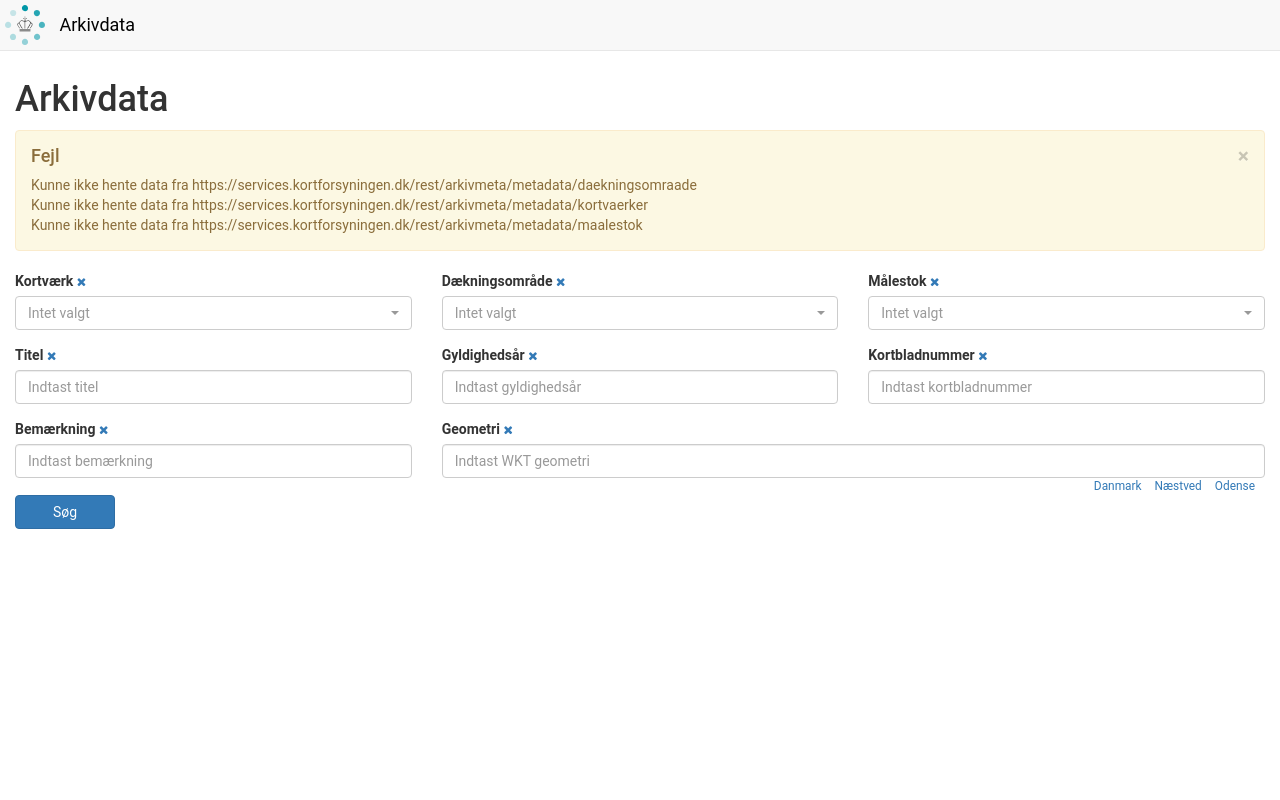
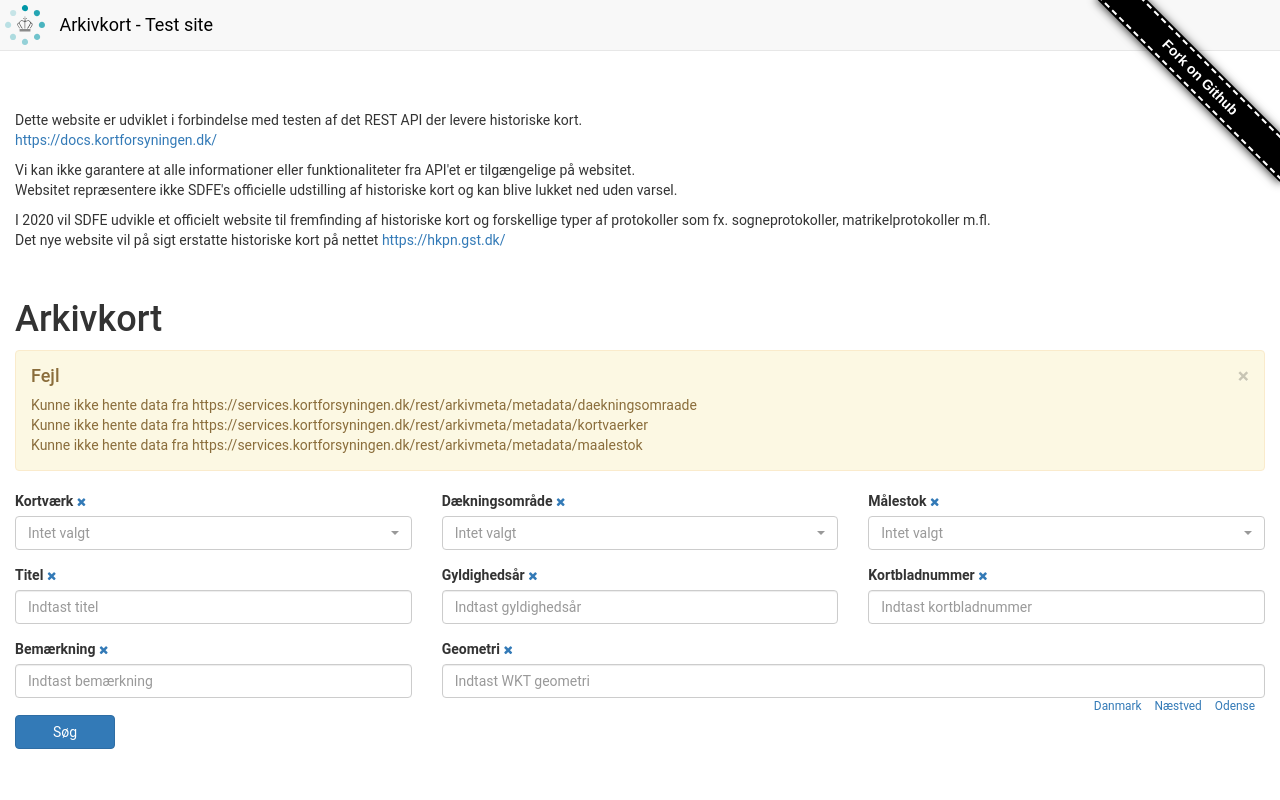
Before and after one commit to SDFIdk/arkiv_meta_client, a PHP site: page / in a window 1280 px wide. Run offline with PHP 8.4, Linux system fonts and the light colour scheme; data that the repository does not hold is empty.

Commit message:
Update
Add text.
Correct github fork ribbon.
Fixed title.

```diff
--- a/Classes/Document.php
+++ b/Classes/Document.php
@@ -7,10 +7,9 @@ class Document
     private $description;
     private $keywords;
 
-    public function __construct($title, $description = null, $keywords = null)
+    public function __construct($title = "Arkivdata", $description = null, $keywords = null)
     {
-        $this->appName = "Arkivdata";
-        $this->title = $title;
+        $this->appName = $this->title = $title;
         $this->description = (isset($description) ? $description : $this->appName);
         $this->keywords = (isset($keywords) ? $keywords : $this->appName);
         $this->canonicalPageUrl = $_SERVER['HTTP_HOST'] . $_SERVER["REQUEST_URI"];
@@ -23,6 +22,11 @@ class Document
         <html lang="da" prefix="og: http://ogp.me/ns#" itemscope itemtype="https://schema.org/WebPage">
             <?php $this->generateDocumentHeadHTML($jsResources, $cssResources); ?>
             <body>
+                <span id="forkongithub">
+                    <a href="https://github.com/Kortforsyningen/arkiv_meta_client/fork">
+                        Fork on Github
+                    </a>
+                </span>
                 <?php $this->generateNavbarHTML(); ?>
                 <main class="container-fluid">
     <?php
--- /dev/null
+++ b/css/forkongithub.css
@@ -0,0 +1,62 @@
+#forkongithub {
+    position: fixed;
+    display: block;
+    top: 0;
+    right: 0;
+    width: 20rem;
+    overflow: hidden;
+    height: 20rem;
+    z-index: 9999;
+}
+
+#forkongithub a {
+    background: #000;
+    color: #FFF;
+    text-decoration: none;
+    font-family: arial,sans-serif;
+    text-align: center;
+    font-weight: bold;
+    padding: 1rem 1rem;
+    font-size: 1.4rem;
+    line-height: 1.5rem;
+    width: 26rem;
+    position: absolute;
+    top: 6rem;
+    right: -5rem;
+    box-shadow: 0.1rem 0.1rem 1rem rgba(0,0,0,0.8);
+    transition: 500ms;
+    transform: rotate(45deg);
+    -webkit-transform: rotate(45deg);
+    -ms-transform: rotate(45deg);
+    -moz-transform: rotate(45deg);
+    -o-transform: rotate(45deg);
+}
+#forkongithub a:hover {
+    background: #C11;
+}
+#forkongithub a:before {
+    content: "";
+    width: 100%;
+    display: block;
+    position: absolute;
+    top: 0.2rem;
+    left: 0;
+    height: 0;
+    border-top-style: dashed;
+    border-top-width: 0.2rem;
+    border-top-color: #FFF;
+}
+
+#forkongithub a:after {
+    content: "";
+    width: 100%;
+    display: block;
+    position: absolute;
+    bottom: 0.2rem;
+    top: auto;
+    left: 0;
+    height: 0;
+    border-bottom-style: dashed;
+    border-bottom-width: 0.2rem;
+    border-bottom-color: #FFF;
+}
--- a/index.php
+++ b/index.php
@@ -49,17 +49,43 @@
         $msg[] = "Kunne ikke hente data fra " . $proxy->getUrl();
     }
 
-    $document = new Document("Arkivdata");
+    $document = new Document("Arkivkort - Test site");
 
     $document->generateDocumentStartHTML(
         ["js/bootstrap-select-1.12.4/bootstrap-select.min.js"],
-        ["css/bootstrap-select-1.12.4/bootstrap-select.min.css"]
+        ["css/bootstrap-select-1.12.4/bootstrap-select.min.css","css/forkongithub.css"]
     );
 
     ?>
     <div class="row">
         <div class="col-md-12">
-            <h1>Arkivdata</h1>
+            <br>
+            <p>&nbsp;</p>
+            <p>
+                Dette website er udviklet i forbindelse med testen af det REST API der levere historiske kort.
+                <br />
+                <a href="https://docs.kortforsyningen.dk/" target="_blank" rel="noopener">
+                    https://docs.kortforsyningen.dk/
+                </a>
+            </p>
+            <p>
+                Vi kan ikke garantere at alle informationer eller funktionaliteter fra API'et er tilgængelige på websitet.
+                <br />
+                Websitet repræsentere ikke SDFE's officielle udstilling af historiske kort og kan blive lukket ned uden varsel.
+            </p>
+            <p>
+                I 2020 vil SDFE udvikle et officielt website til fremfinding af historiske kort og forskellige typer af protokoller som fx. sogneprotokoller, matrikelprotokoller m.fl.
+                <br />Det nye website vil på sigt erstatte historiske kort på nettet
+                <a title="Historiske kort på nettet" href="https://hkpn.gst.dk/" target="_blank" rel="noopener">
+                    https://hkpn.gst.dk/
+                </a>
+            </p>
+            <br>
+        </div>
+    </div>
+    <div class="row">
+        <div class="col-md-12">
+            <h1>Arkivkort</h1>
         </div>
     </div>
     <form action="viewSearchResult.php" method="get" autocomplete="off">
```
